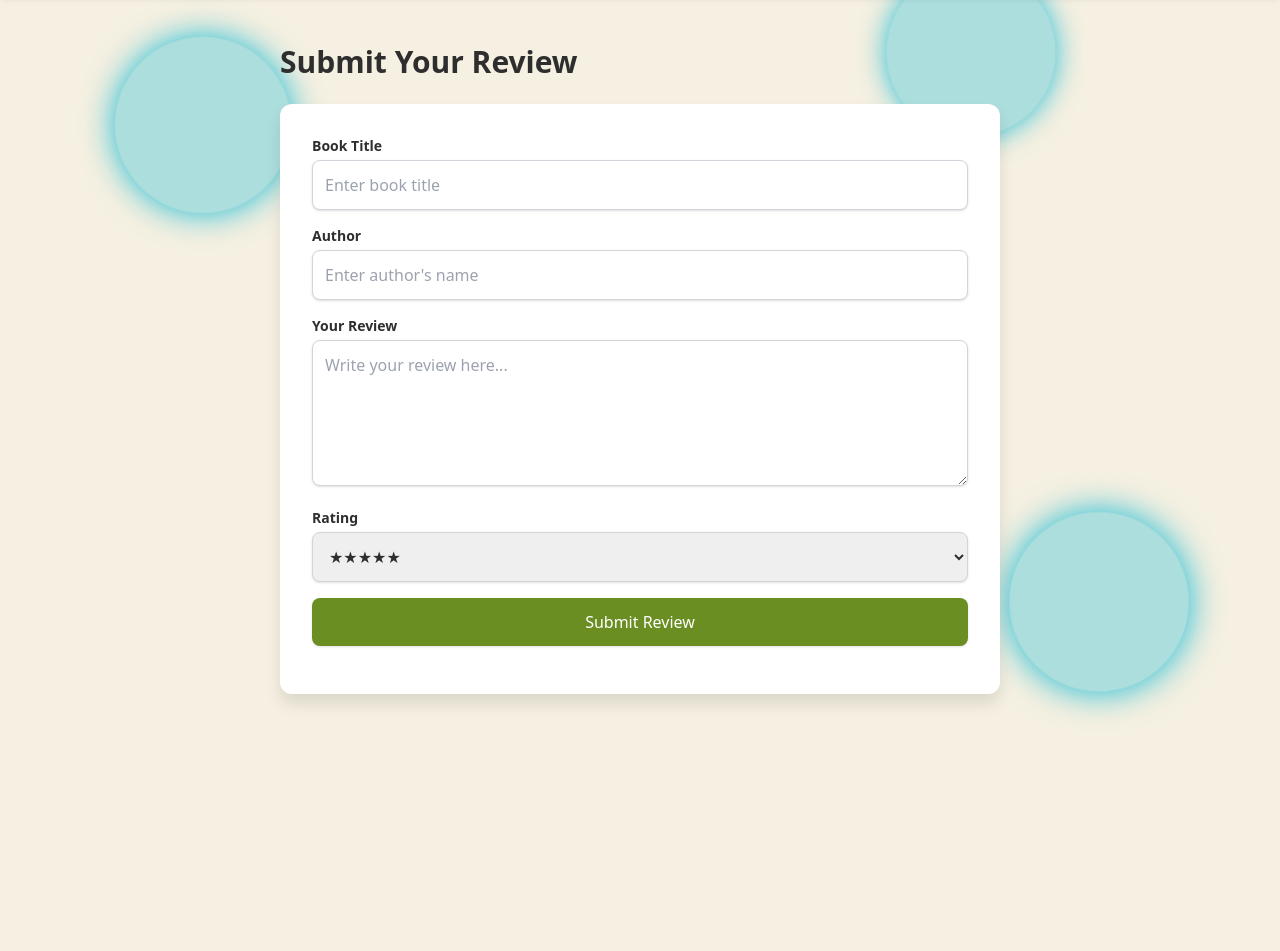
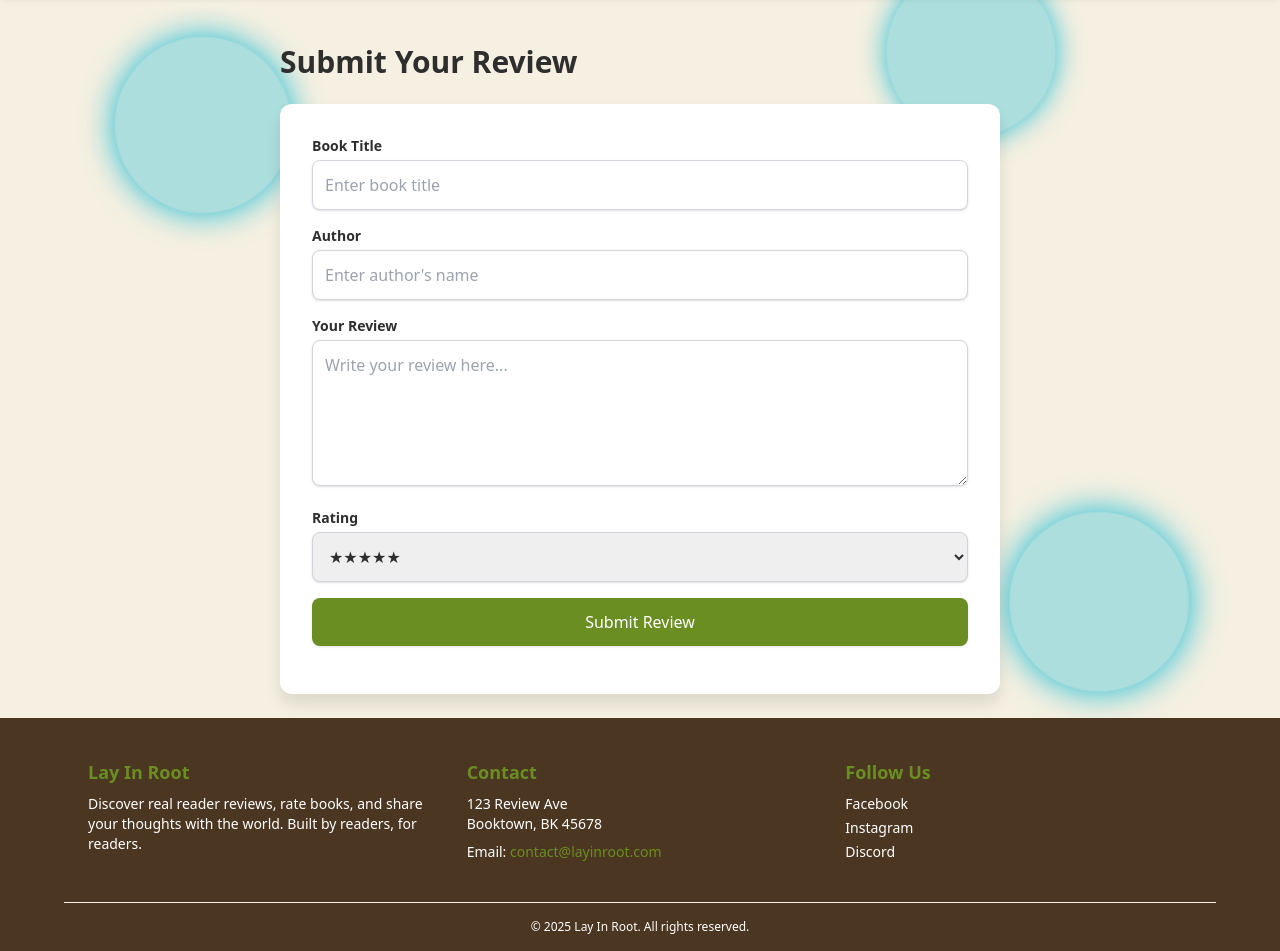
Before and after one commit to ahnafr57/lie-in-root-frontend, a plain HTML site: page submit.html in a window 1280 px wide. Shown: the part 84-1035 px from the top of the page. Before the commit the page ends 802 px from the top, so only its background shows below. Drawn offline with nearby package versions, Linux system fonts and the light colour scheme.

```diff
--- a/submit.html
+++ b/submit.html
@@ -185,5 +185,43 @@
     });
   </script>
 
+<footer class="bg-[var(--brown)] text-white pt-10">
+  <div class="max-w-6xl mx-auto px-6 grid grid-cols-1 md:grid-cols-3 gap-8 text-sm pb-10 border-b border-[var(--cream)]">
+    <!-- Section 1: About -->
+    <div>
+      <h4 class="text-[var(--green)] font-semibold text-lg mb-2">Lay In Root</h4>
+      <p class="text-white">
+        Discover real reader reviews, rate books, and share your thoughts with the world.
+        Built by readers, for readers.
+      </p>
+    </div>
+    <!-- Section 2: Contact Info -->
+    <div>
+      <h4 class="text-[var(--green)] font-semibold text-lg mb-2">Contact</h4>
+      <p class="text-white">123 Review Ave<br>Booktown, BK 45678</p>
+      <p class="mt-2 text-white">
+        Email:
+        <a href="mailto:contact@layinroot.com" class="text-[var(--green)] hover:underline">
+          contact@layinroot.com
+        </a>
+      </p>
+    </div>
+    <!-- Section 3: Follow Us -->
+    <div>
+      <h4 class="text-[var(--green)] font-semibold text-lg mb-2">Follow Us</h4>
+      <ul class="space-y-1 text-white">
+        <li><a href="https://www.facebook.com/login" class="hover:text-[var(--green)]">Facebook</a></li>
+        <li><a href="https://www.instagram.com/login" class="hover:text-[var(--green)]">Instagram</a></li>
+        <li><a href="https://www.discord.com/login" class="hover:text-[var(--green)]">Discord</a></li>
+      </ul>
+    </div>
+  </div>
+
+  <div class="text-center text-white text-xs py-4 bg-[var(--brown)]">
+    &copy; 2025 Lay In Root. All rights reserved.
+  </div>
+</footer>
+
+
 </body>
 </html>
```
Also changed, not shown: index.html (+19 -11 lines), reviews.html (+3 -3 lines).
